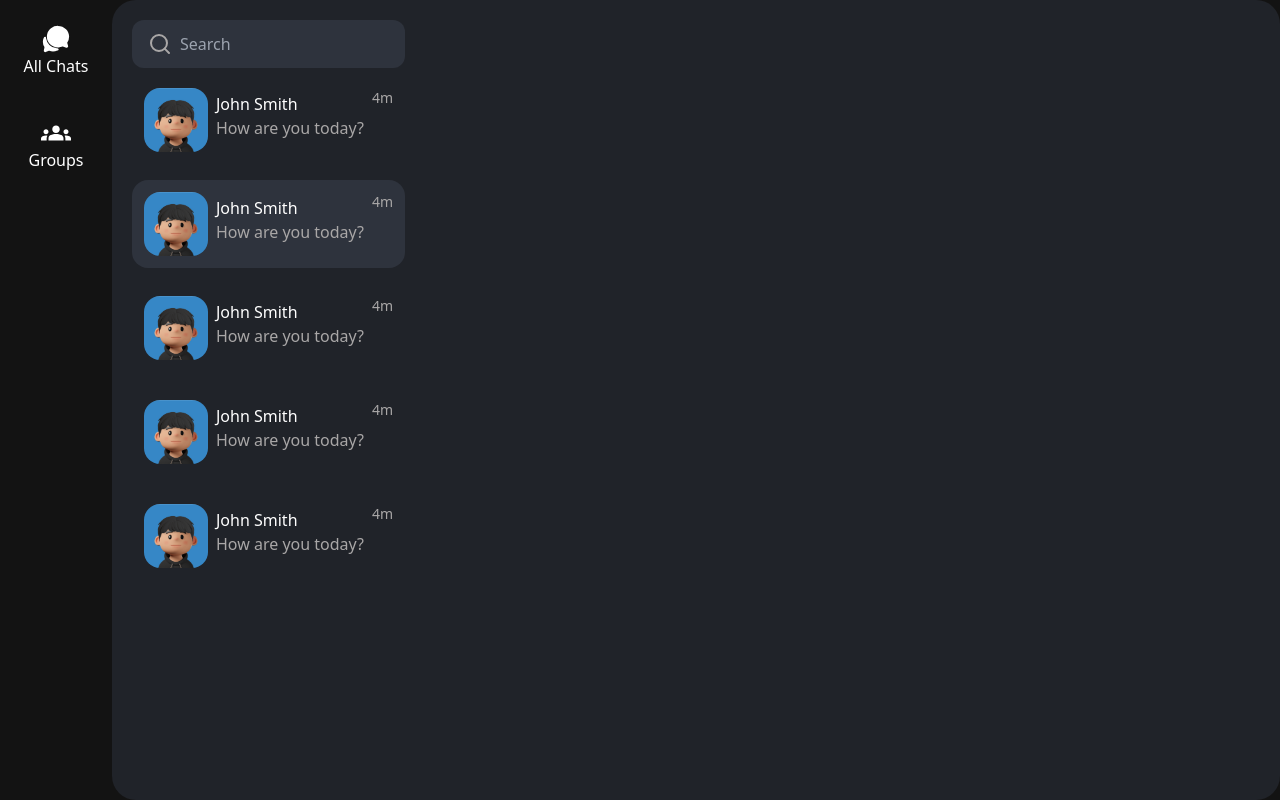
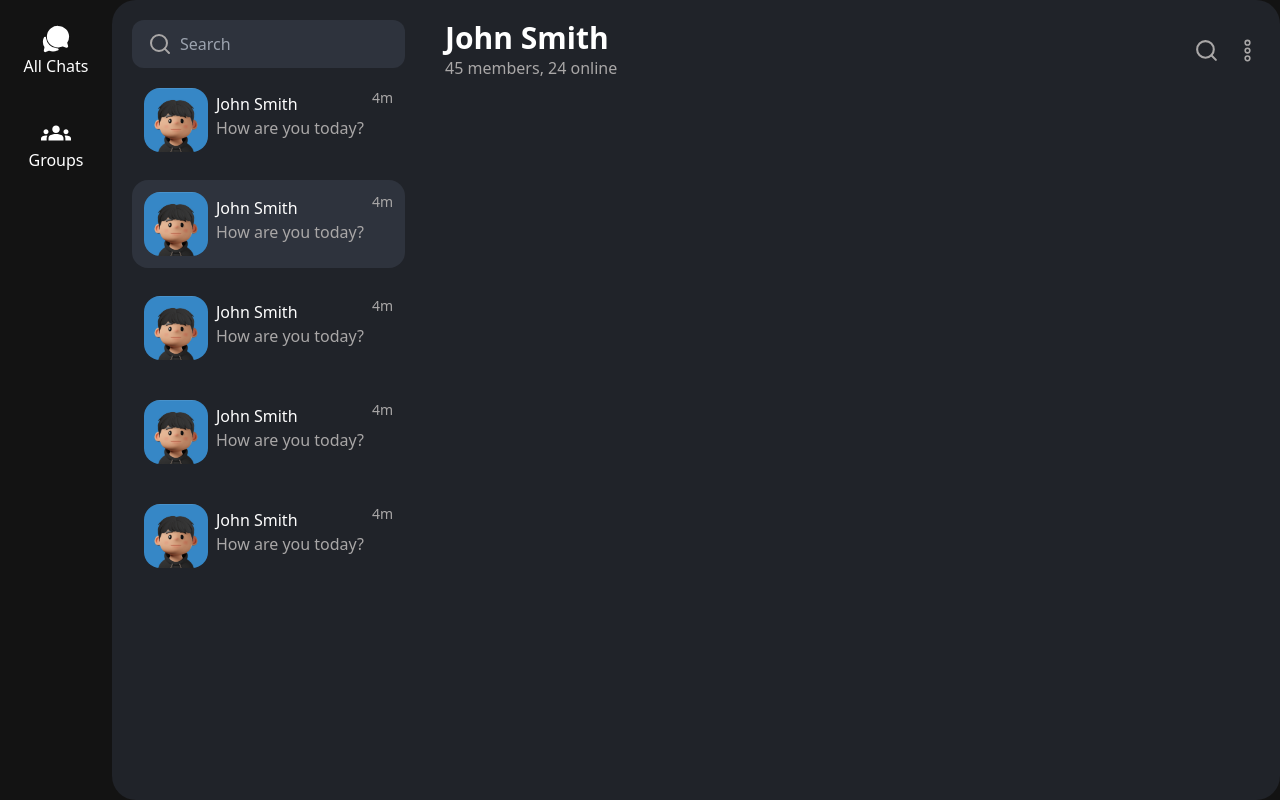
Before and after one commit to imxnasr/talky, a Next.js app: page / in a window 1280 px wide. Built offline with nearby package versions, Linux system fonts and the light colour scheme.

Commit message:
✨ Created Header in messaging section

```diff
--- a/app/page.tsx
+++ b/app/page.tsx
@@ -1,10 +1,12 @@
 import { ChatCard, Search } from "@/components";
+import { FiSearch } from "react-icons/fi";
+import { PiDotsThreeOutlineVertical } from "react-icons/pi";
 
 export default () => {
   return (
-    <main className="flex">
+    <main className="flex flex-1">
       {/* Chats Section */}
-      <section className="flex flex-col min-w-64 overflow-auto">
+      <section className="flex flex-col min-w-64 mr-10 overflow-auto">
         <Search />
         <ChatCard />
         <ChatCard selected />
@@ -12,6 +14,22 @@ export default () => {
         <ChatCard />
         <ChatCard />
       </section>
+      {/* Messaging Section */}
+      <section className="flex flex-col flex-1">
+        {/* Header */}
+        <div className="flex justify-between w-full">
+          {/* Texts */}
+          <div className="flex flex-col justify-between">
+            <h1 className="text-color font-bold text-3xl">John Smith</h1>
+            <p className="text-colorSecondary">45 members, 24 online</p>
+          </div>
+          {/* Actions */}
+          <div className="flex items-center gap-4 text-colorSecondary">
+            <FiSearch size={25} />
+            <PiDotsThreeOutlineVertical size={25} />
+          </div>
+        </div>
+      </section>
     </main>
   );
 };
```
